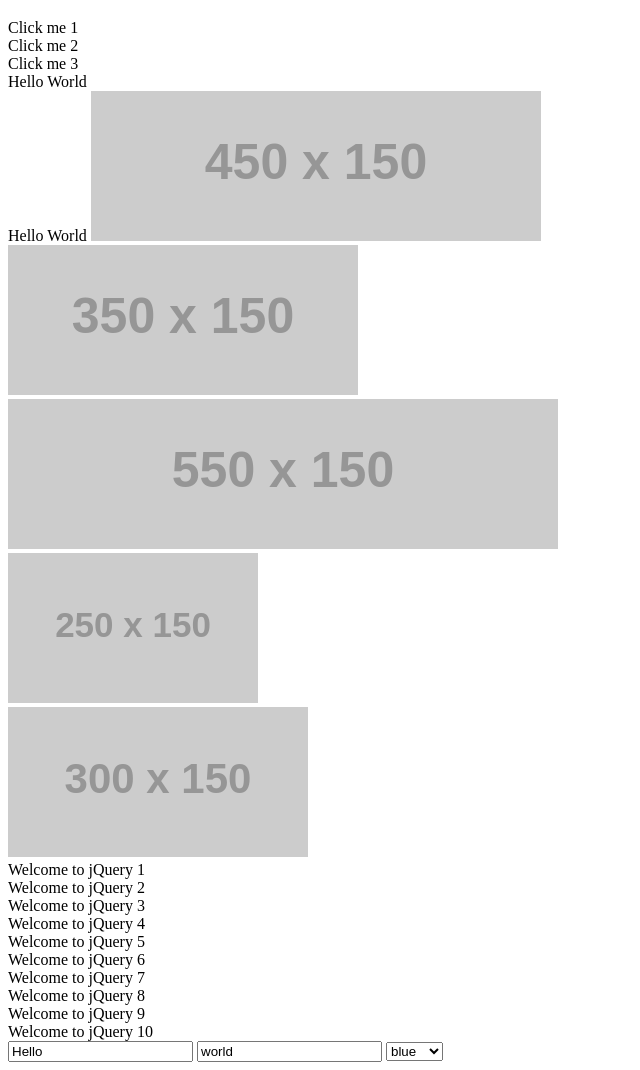
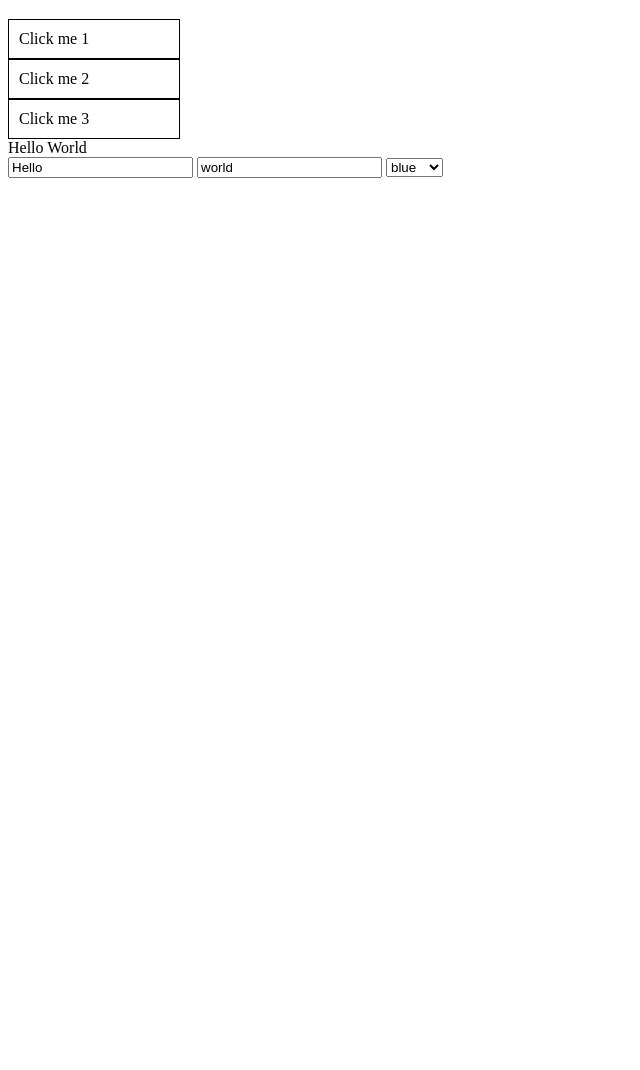
Before and after one commit to poorani11/jQuery-play, a plain HTML site: page index.html in a window 1280 px wide. Shown: the part 61-1131 px from the top of the page, without its empty margins (0-640 px from the left). After the commit the page ends 800 px from the top, so only its background shows below. Drawn offline with nearby package versions, Linux system fonts and the light colour scheme; placeholder pictures from the web are drawn by us.

Commit message:
lesson47

```diff
--- a/index.html
+++ b/index.html
@@ -9,29 +9,10 @@
 <body>
     <div id="wrapper">
         <h1>Welcome Complete jQuery Course</h1>
-        <div class="btn">Click me 1</div>
-        <div class="btn">Click me 2</div>
-        <div class="btn">Click me 3</div>
+        <div class="btn btn-1">Click me 1</div>
+        <div class="btn btn-2">Click me 2</div>
+        <div class="btn btn-3">Click me 3</div>
         <div id="output1">Hello World</div>
-        <div id="output2">Hello World <img src="http://via.placeholder.com/450x150"><br></div>
-        <div id="output3">
-            <img src="http://via.placeholder.com/350x150"><br>
-            <img src="http://via.placeholder.com/550x150"><br>
-            <img src="http://via.placeholder.com/250x150"><br>
-            <img src="http://via.placeholder.com/300x150"><br>
-        </div>
-        <div class="output4">
-            <div class="highlight" title="element 1">Welcome to jQuery 1</div>
-            <div class="highlight" title="element 2">Welcome to jQuery 2</div>
-            <div class="highlight" title="element 3">Welcome to jQuery 3</div>
-            <div class="highlight" title="element 4">Welcome to jQuery 4</div>
-            <div class="highlight" title="element 5">Welcome to jQuery 5</div>
-            <div class="highlight" title="element 6">Welcome to jQuery 6</div>
-            <div class="highlight" title="element 7">Welcome to jQuery 7</div>
-            <div class="highlight" title="element 8">Welcome to jQuery 8</div>
-            <div class="highlight" title="element 9">Welcome to jQuery 9</div>
-            <div class="highlight" title="element 10">Welcome to jQuery 10</div>
-        </div>
         <div class="output5">
             <input type="text" id="input1" value="Hello">
             <input type="text" id="input2" value="world">
@@ -43,6 +24,6 @@
         </div>
     </div>
     <script src="node_modules/jquery/dist/jquery.min.js"></script>
-    <script src="lesson42.js"></script>
+    <script src="lesson47.js"></script>
 </body>
 </html>
--- /dev/null
+++ b/lesson47.js
@@ -0,0 +1,15 @@
+$(function(){
+    $('.btn').css({
+        'border':'1px solid black',
+        'padding':'10px',
+        'width':'150px'
+    })
+    $('.btn').click(function(){
+        if($(this).hasClass('btn-1')){
+            $('h1').load('hello.txt')
+        }
+        if($(this).hasClass('btn-2')){
+            $('h1').load('hello.html .one')
+        }
+    })
+})
```
Also changed, not shown: hello.html (added, +3 -0 lines), hello.txt (added).
